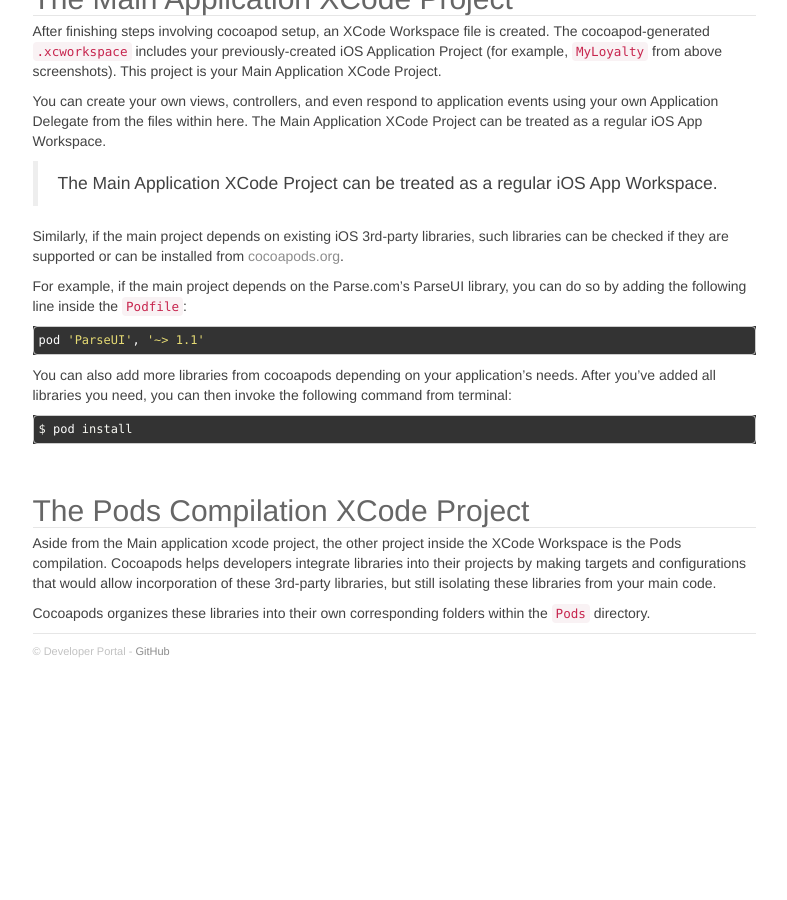
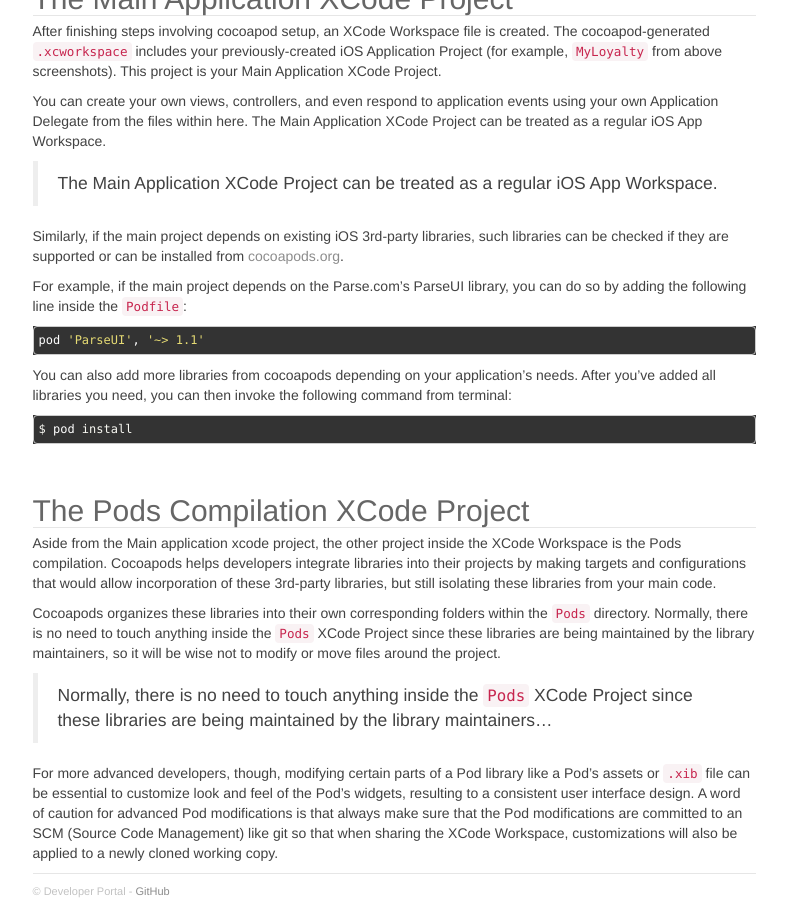
Before and after one commit to jofell/stellar-dev, a Jekyll site: the page built from _ios_sdk/pages/01_project_anatomy.md, in a window 1280 px wide and 900 px high, scrolled down 1361 px. Shown: the whole window, without its empty margins (340-1127 px from the left). Built offline with Jekyll 4.4.1, drawn with Linux system fonts in a browser that asks for light colours; nearby versions of some CDN libraries; Markdown is read by kramdown in place of the engine named in the settings; before the commit the page ends 2021 px from its top, so only the background shows below that.

Commit message:
Finalizing Pods compilation project content

```diff
--- a/_ios_sdk/pages/01_project_anatomy.md
+++ b/_ios_sdk/pages/01_project_anatomy.md
@@ -39,4 +39,9 @@ $ pod install
 
 Aside from the Main application xcode project, the other project inside the XCode Workspace is the Pods compilation. Cocoapods helps developers integrate libraries into their projects by making targets and configurations that would allow incorporation of these 3rd-party libraries, but still isolating these libraries from your main code.
 
-Cocoapods organizes these libraries into their own corresponding folders within the `Pods` directory.
+Cocoapods organizes these libraries into their own corresponding folders within the `Pods` directory. Normally, there is no need to touch anything inside the `Pods` XCode Project since these libraries are being maintained by the library maintainers, so it will be wise not to modify or move files around the project.
+
+> Normally, there is no need to touch anything inside the `Pods` XCode Project
+> since these libraries are being maintained by the library maintainers...
+
+For more advanced developers, though, modifying certain parts of a Pod library like a Pod's assets or `.xib` file can be essential to customize look and feel of the Pod's widgets, resulting to a consistent user interface design. A word of caution for advanced Pod modifications is that always make sure that the Pod modifications are committed to an SCM (Source Code Management) like git so that when sharing the XCode Workspace, customizations will also be applied to a newly cloned working copy.
```
